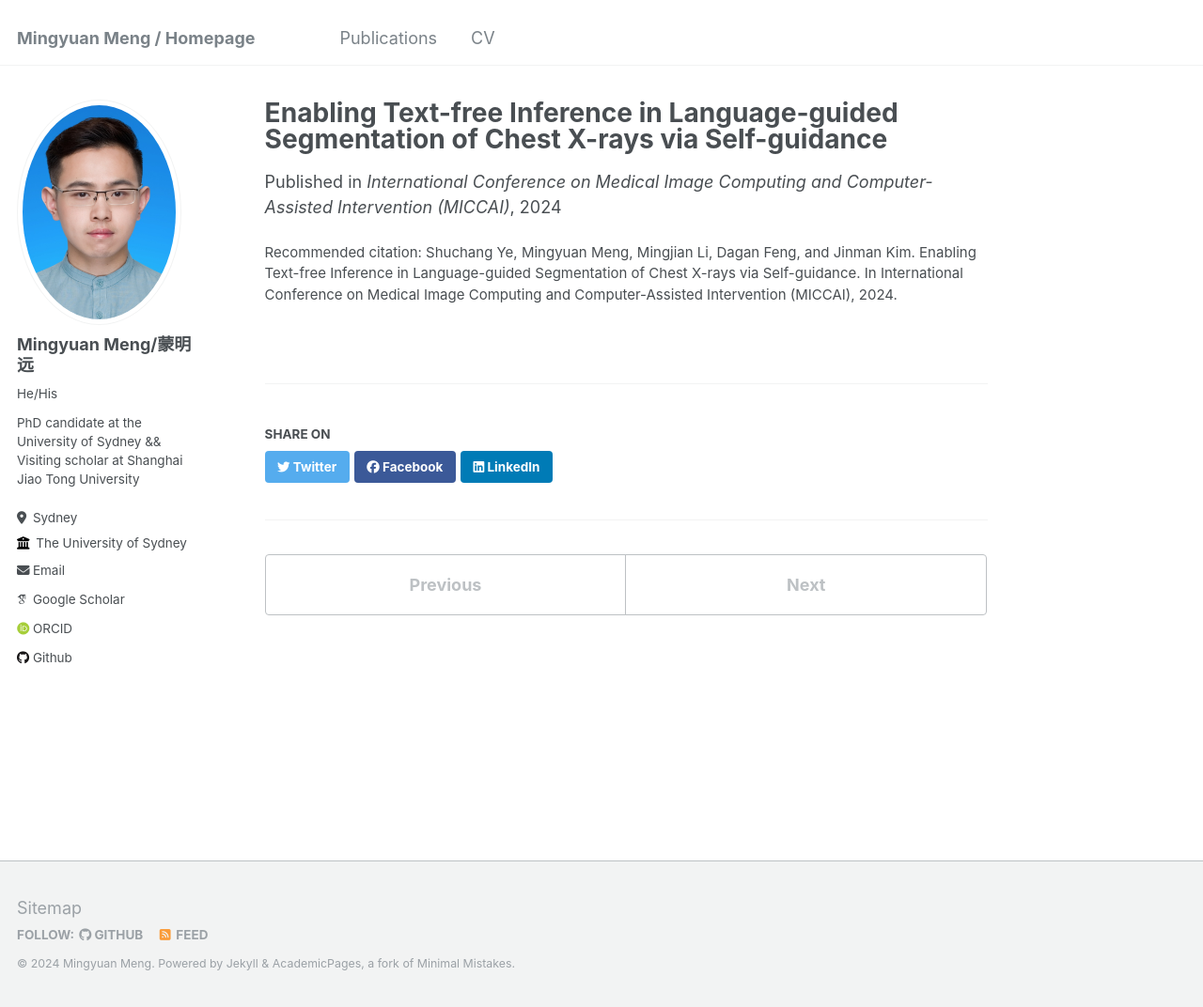
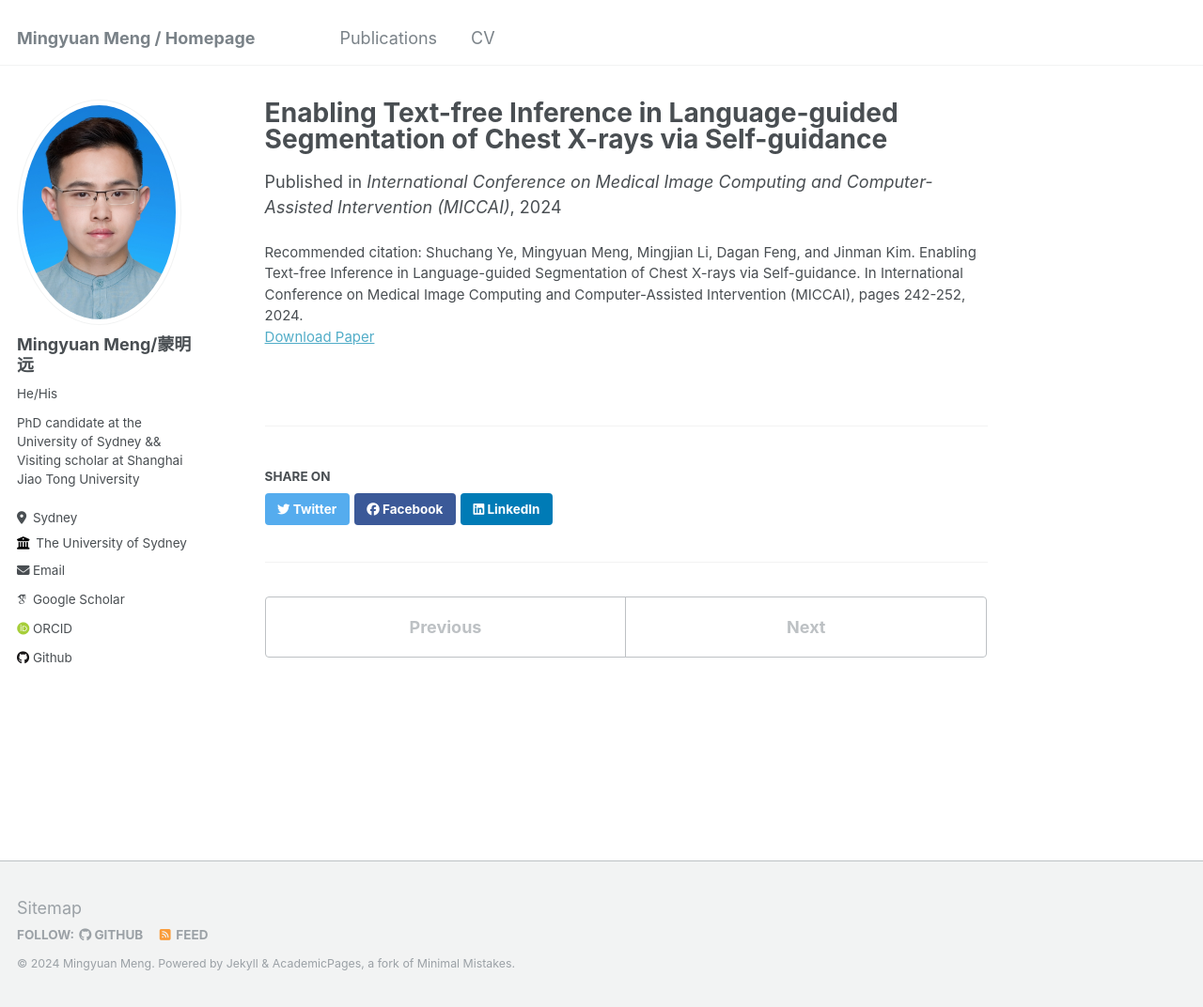
Before and after one commit to MungoMeng/mungomeng.github.io, a Jekyll site: the page built from _publications/Enabling_Text-free_Inference_in_Language-guided_Segmentation_of_Chest_X-rays_via_Self-guidance.md, in a window 1280 px wide and 1072 px high. Shown: the whole window at 94% size. Built offline with Jekyll 4.4.1, drawn with Linux system fonts in a browser that asks for light colours; some web fonts are replaced.

Commit message:
Update Enabling_Text-free_Inference_in_Language-guided_Segmentation_of_Chest_X-rays_via_Self-guidance.md

```diff
--- a/_publications/Enabling_Text-free_Inference_in_Language-guided_Segmentation_of_Chest_X-rays_via_Self-guidance.md
+++ b/_publications/Enabling_Text-free_Inference_in_Language-guided_Segmentation_of_Chest_X-rays_via_Self-guidance.md
@@ -6,6 +6,6 @@ excerpt:
 date: 2024-06-15
 venue: 'International Conference on Medical Image Computing and Computer-Assisted Intervention (MICCAI)'
 slidesurl:
-paperurl:
-citation: 'Shuchang Ye, Mingyuan Meng, Mingjian Li, Dagan Feng, and Jinman Kim. Enabling Text-free Inference in Language-guided Segmentation of Chest X-rays via Self-guidance. In International Conference on Medical Image Computing and Computer-Assisted Intervention (MICCAI), 2024.'
+paperurl: https://link.springer.com/chapter/10.1007/978-3-031-72111-3_23
+citation: 'Shuchang Ye, Mingyuan Meng, Mingjian Li, Dagan Feng, and Jinman Kim. Enabling Text-free Inference in Language-guided Segmentation of Chest X-rays via Self-guidance. In International Conference on Medical Image Computing and Computer-Assisted Intervention (MICCAI), pages 242-252, 2024.'
 ---
```
